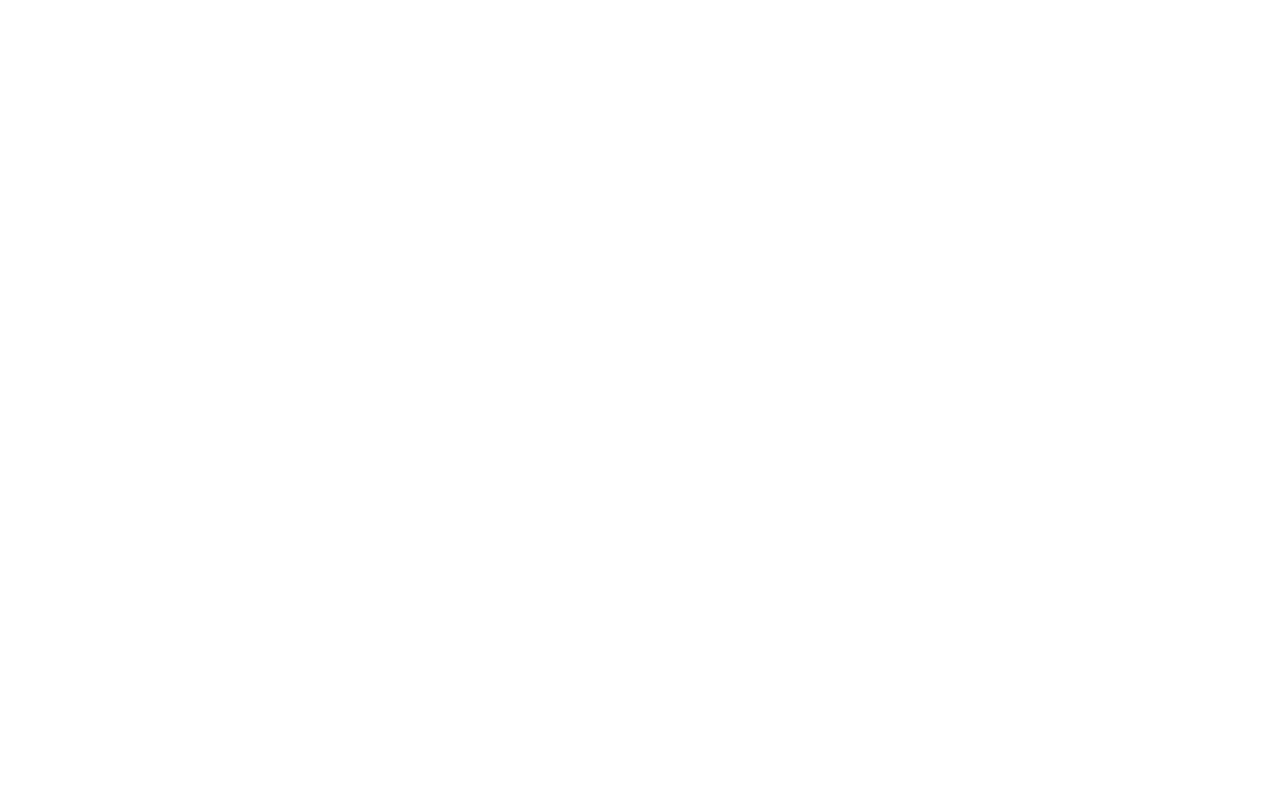
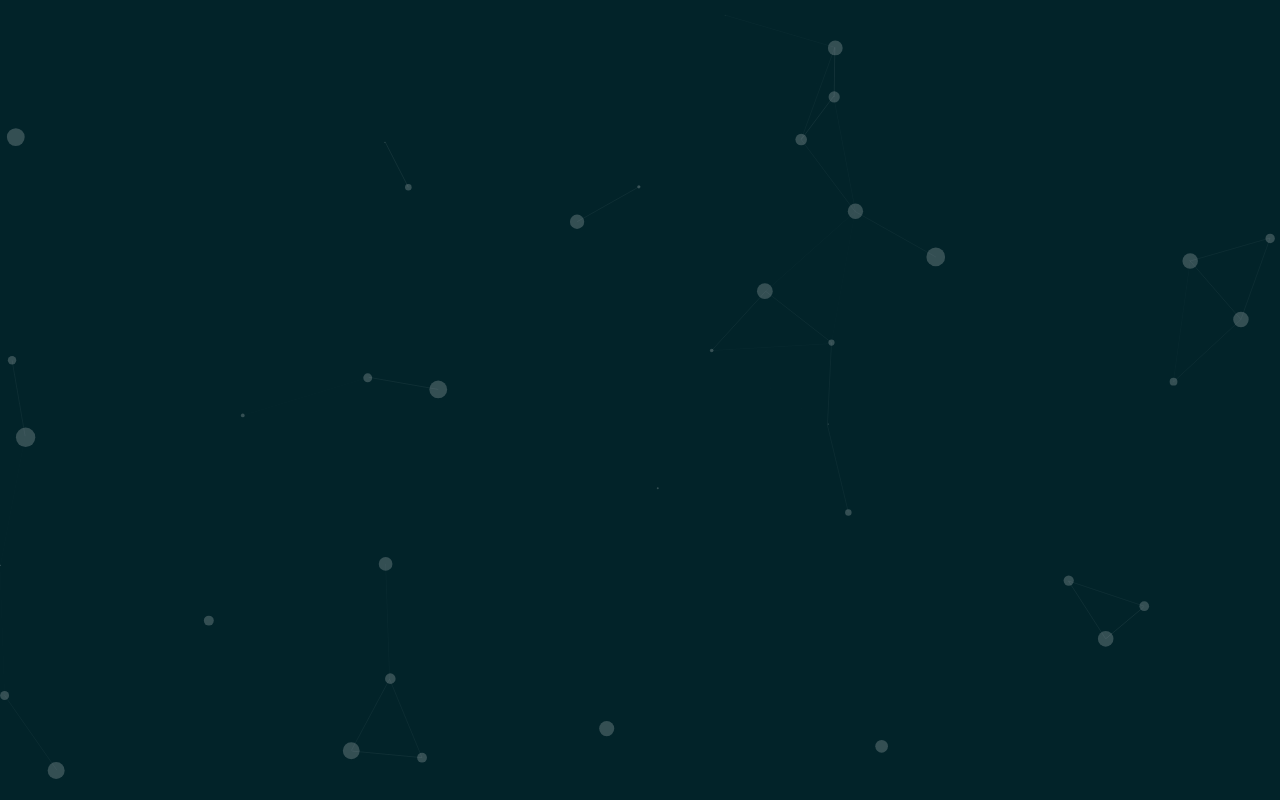
Before and after one commit to SaiPradeepti/particles.js-Demo, a plain HTML site: page index.html in a window 1280 px wide. Drawn offline with nearby package versions, Linux system fonts and the light colour scheme.

Commit message:
adding files

```diff
--- a/app.js
+++ b/app.js
@@ -1,4 +1,4 @@
 // particlesJS.load(@dom-id, @path-json, @callback (optional));
-particlesJS.load('particles-js', './particles.json', function() {
+particlesJS.load('particles-js', 'particles.json', function() {
     console.log('callback - particles.js config loaded');
   });
--- a/index.html
+++ b/index.html
@@ -4,11 +4,10 @@
     <meta charset="UTF-8">
     <meta name="viewport" content="width=device-width, initial-scale=1.0">
     <title>particles.js</title>
+    <link rel="stylesheet" href="style.css">
 </head>
 <body>
     <div id="particles-js"></div>
-
-    <!-- <script src="https://cdnjs.cloudflare.com/ajax/libs/particlesjs/2.2.3/particles.min.js" integrity="sha512-jq8sZI0I9Og0nnZ+CfJRnUzNSDKxr/5Bvha5bn7AHzTnRyxUfpUArMzfH++mwE/hb2efOo1gCAgI+1RMzf8F7g==" crossorigin="anonymous"></script> -->
 
     <script src="https://cdn.jsdelivr.net/npm/particles.js@2.0.0/particles.min.js"></script>
     <script src="app.js"></script>
--- a/particles.json
+++ b/particles.json
@@ -1,7 +1,7 @@
 {
     "particles": {
       "number": {
-        "value": 80,
+        "value": 30,
         "density": {
           "enable": true,
           "value_area": 800
@@ -14,10 +14,10 @@
         "type": "circle",
         "stroke": {
           "width": 0,
-          "color": "#000000"
+          "color": "#fff"
         },
         "polygon": {
-          "nb_sides": 5
+          "nb_sides": 10
         },
         "image": {
           "src": "img/github.svg",
@@ -26,7 +26,7 @@
         }
       },
       "opacity": {
-        "value": 0.5,
+        "value": 0.2,
         "random": false,
         "anim": {
           "enable": false,
@@ -40,21 +40,21 @@
         "random": true,
         "anim": {
           "enable": false,
-          "speed": 80,
+          "speed": 10,
           "size_min": 0.1,
           "sync": false
         }
       },
       "line_linked": {
         "enable": true,
-        "distance": 300,
+        "distance": 150,
         "color": "#ffffff",
-        "opacity": 0.4,
-        "width": 2
+        "opacity": 0.1,
+        "width": 1
       },
       "move": {
         "enable": true,
-        "speed": 12,
+        "speed": 5,
         "direction": "none",
         "random": false,
         "straight": false,
@@ -71,7 +71,7 @@
       "detect_on": "canvas",
       "events": {
         "onhover": {
-          "enable": false,
+          "enable": true,
           "mode": "repulse"
         },
         "onclick": {
@@ -95,7 +95,7 @@
           "speed": 3
         },
         "repulse": {
-          "distance": 400,
+          "distance": 100,
           "duration": 0.4
         },
         "push": {
--- /dev/null
+++ b/style.css
@@ -0,0 +1,11 @@
+* {
+  margin: 0;
+  padding: 0;
+  box-sizing: border-box;
+}
+
+#particles-js {
+  background: rgb(0, 0, 0);
+  background: rgb(2, 35, 41);
+  height: 100vh;
+}
```
